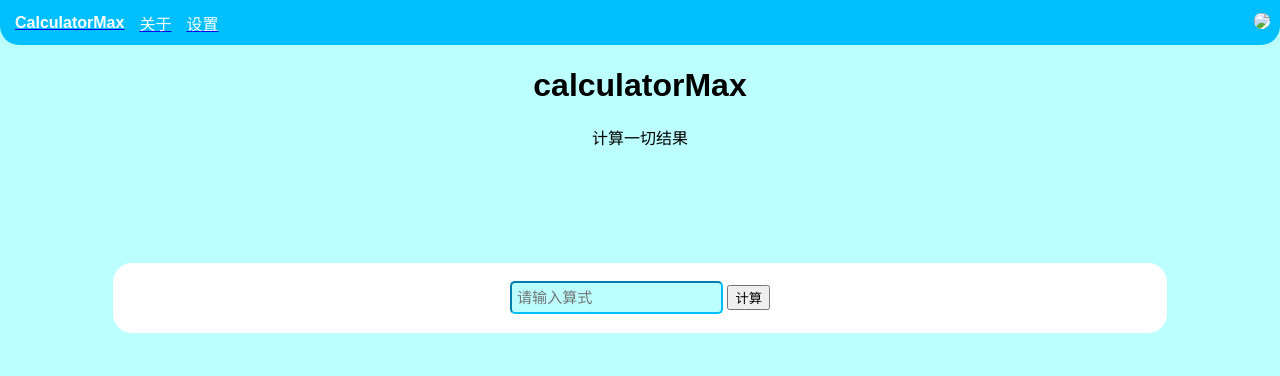
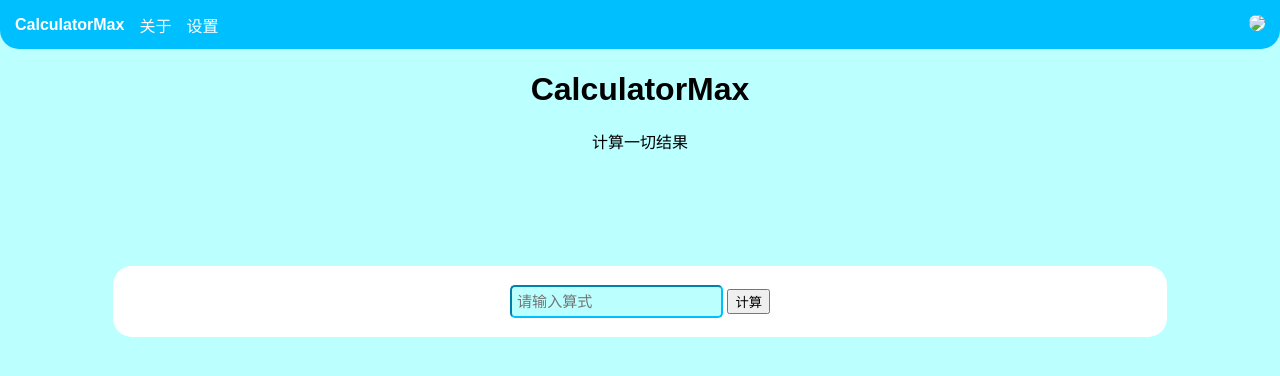
Before and after one commit to 6871296/calculatorMax, a Flask app: page / in a window 1280 px wide. Shown: the top 376 px of the page. Run offline with Flask 3, Linux system fonts and the light colour scheme.

Commit message:
[Pre v0.2.0-p3 unstable]又是海量bugfix

```diff
--- a/templates/cdn/style.css
+++ b/templates/cdn/style.css
@@ -22,7 +22,7 @@ body, .app-container {
 nav{
     background-color:deepskyblue;
     border-radius: 0 0 0.5cm 0.5cm;
-    height:1.2cm;
+    height:1.3cm;
     display: flex;
     justify-content: space-between;
     align-items: center;
@@ -43,6 +43,7 @@ nav{
     background-color:#0000;
     padding:2px;
     margin:0 3px;
+    text-decoration: none;
 }
 .navbox:hover{
     background-color:#0003;
@@ -87,3 +88,8 @@ html, body {
 #ev-input:hover{
     background-color:#00ffff44;
 }
+#last-ev{
+    display: none;
+    color:gainsboro;
+    font-size:small;
+}
--- a/templates/index.html
+++ b/templates/index.html
@@ -197,13 +197,13 @@
                 </a>
             </div>
             <div class="navdiv-r">
-                <a href="https://github.com/6871296/calculatorMax">
+                <a href="https://github.com/6871296/calculatorMax" class="navbox">
                     <span class="navitem"><img src="https://github.githubassets.com/favicons/favicon.svg" class="github-icon"></span>
                 </a>
             </div>
         </nav>
         <main class="mid">
-            <h1>calculatorMax</h1>
+            <h1>CalculatorMax</h1>
             <p class="mid">计算一切结果</p>
             <div class="mid white round margined">
                 <div style="align-self:center;align-items:flex-start;">
```
